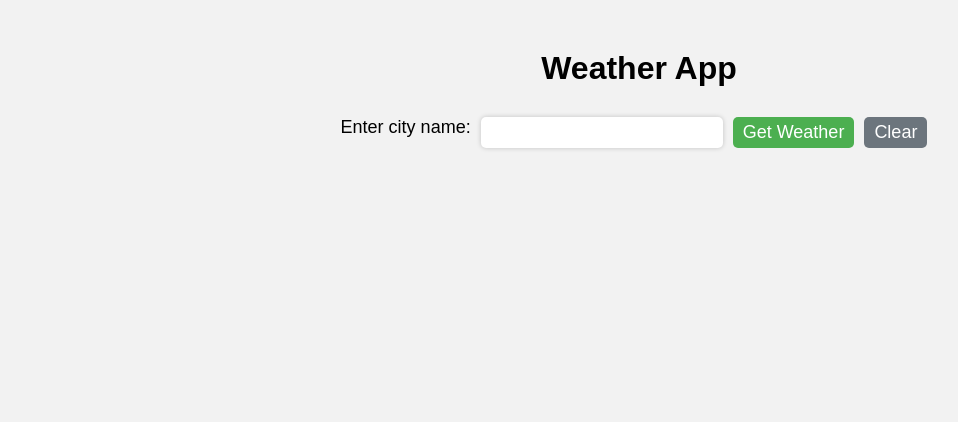
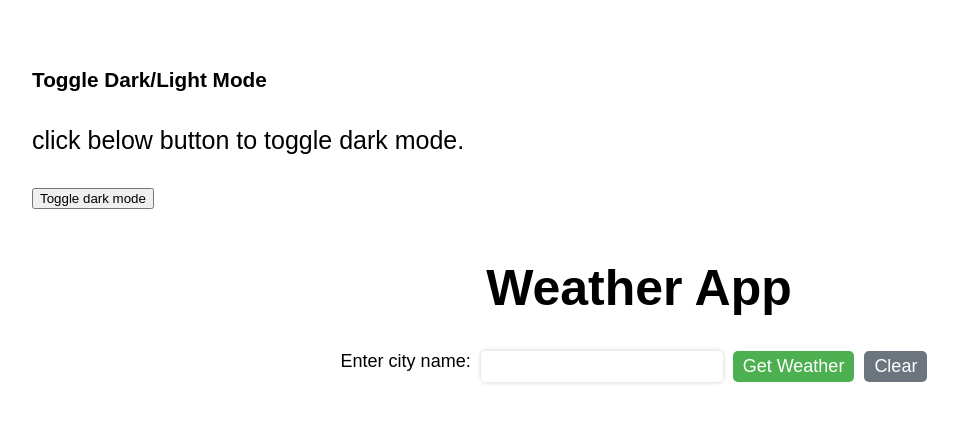
Before and after one commit to ThanushaMandala/weatherApp, a plain HTML site: page index.html in a window 1280 px wide. Shown: the whole page, without its empty margins (1-959 px from the left). Drawn offline with Linux system fonts and the light colour scheme.

Commit message:
Added toggle button

```diff
--- a/index.html
+++ b/index.html
@@ -1,11 +1,37 @@
 <!DOCTYPE html>
 <html>
+
 <head>
   <title>Weather App</title>
   <link rel="stylesheet" href="style.css">
   <script src="https://kit.fontawesome.com/6a8374cd04.js" crossorigin="anonymous"></script>
+  <meta name="viewport" content="width=device-width, initial-scale=1">
+  <style>
+    body {
+      padding: 25px;
+      background-color: white;
+      color: black;
+      font-size: 25px;
+    }
+
+    .dark-mode {
+      background-color: black;
+      color: white;
+    }
+  </style>
+
 </head>
+
 <body>
+  <h5>Toggle Dark/Light Mode</h5>
+  <p>click below button to toggle dark mode.</p>
+  <button onclick="myFunction()">Toggle dark mode</button>
+  <script>
+    function myFunction() {
+      var element = document.body;
+      element.classList.toggle("dark-mode");
+    }
+  </script>
   <h1>Weather App</h1>
   <form>
     <label for="city">Enter city name:</label>
@@ -18,5 +44,7 @@
     <div id="details"></div>
   </div>
   <script src="app.js"></script>
+
 </body>
+
 </html>
```
Lines whose indentation alone changed are shown as unchanged.
